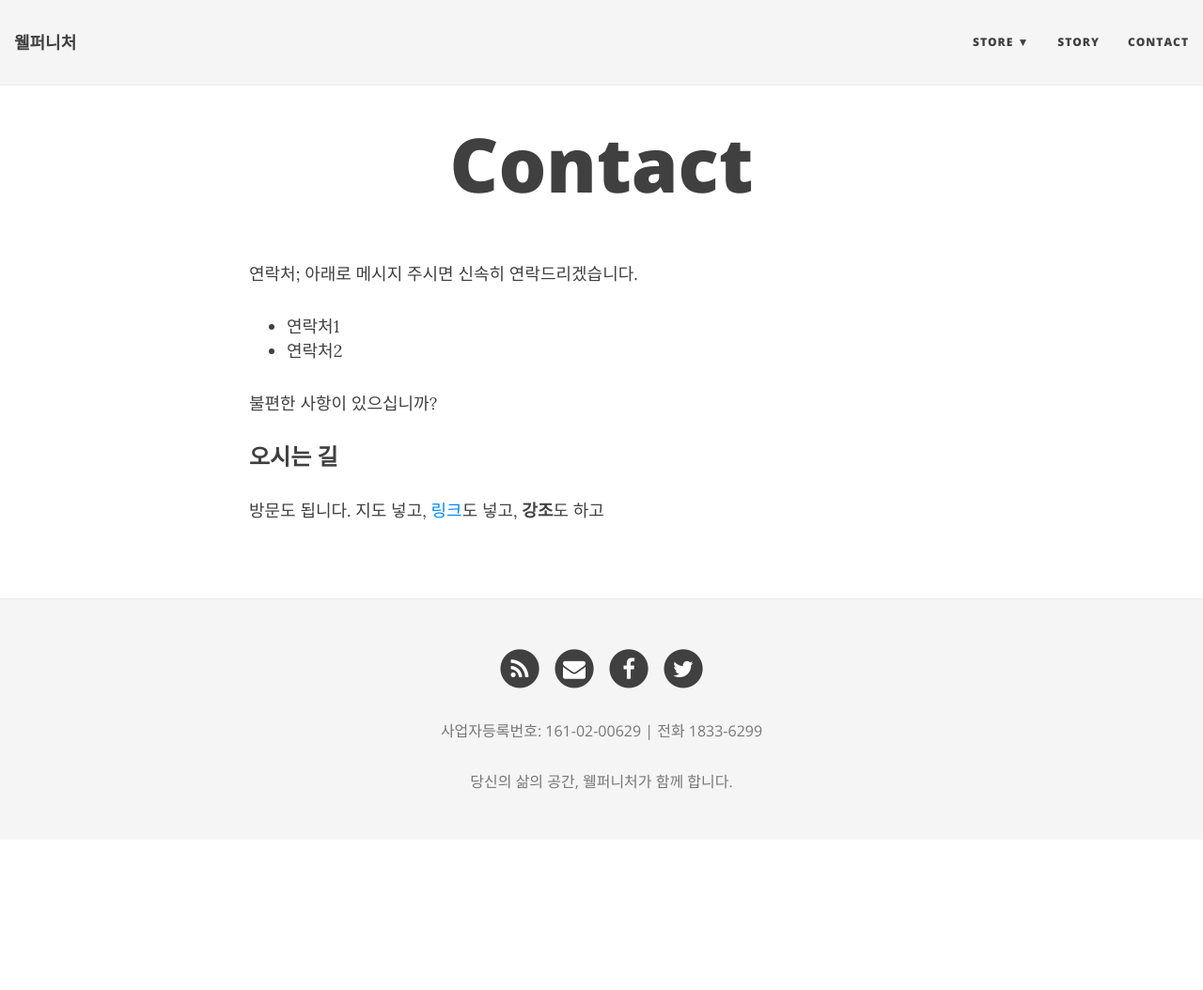
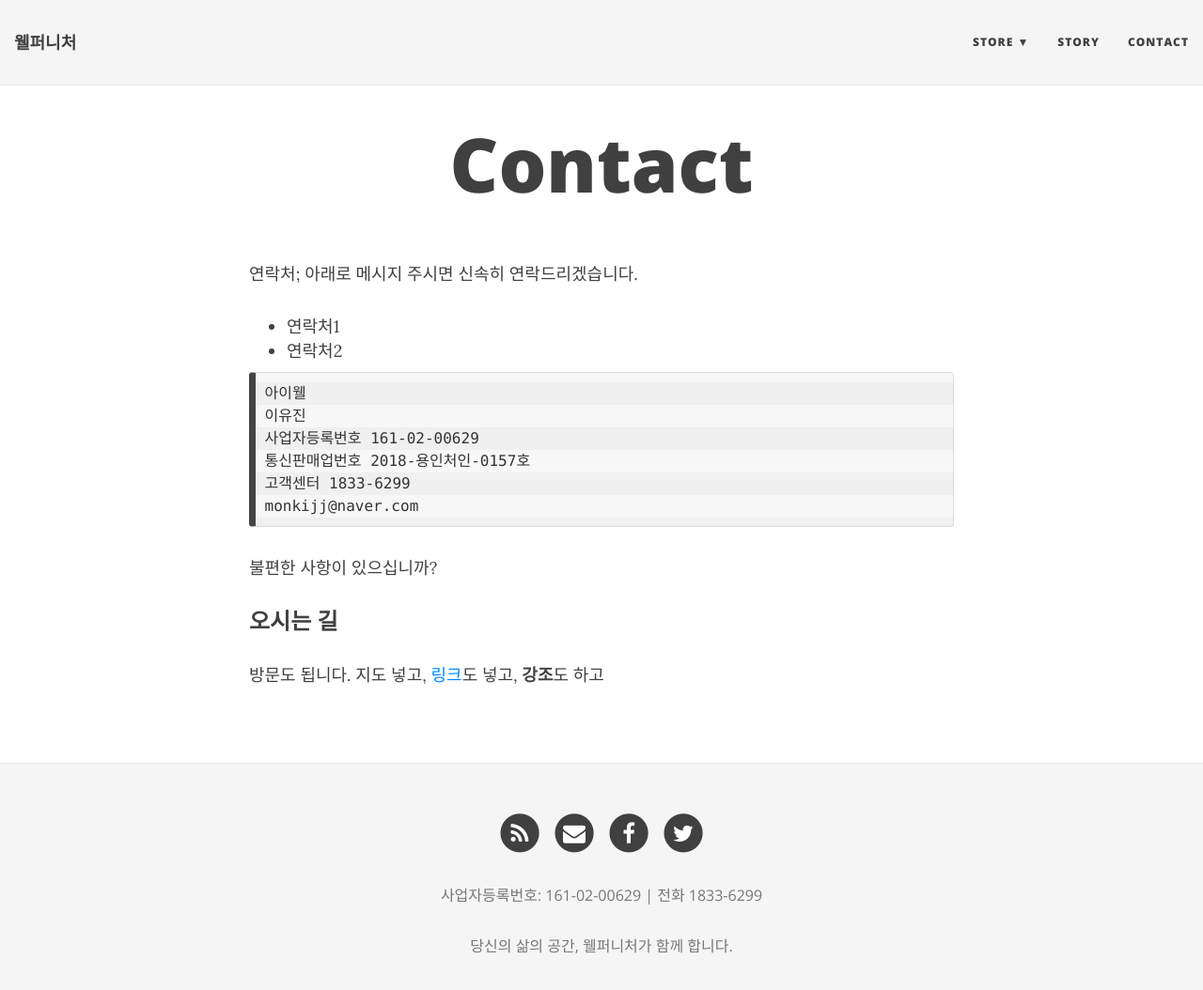
Before and after one commit to wellfurniture/wellfurniture.github.io, a Jekyll site: the page built from contact.md, in a window 1280 px wide and 1069 px high. Shown: the top 1054 px of the window at 94% size. Built offline with Jekyll 4.4.1, drawn with Linux system fonts in a browser that asks for light colours; nearby versions of some CDN libraries.

Commit message:
Update contact.md

````diff
--- a/contact.md
+++ b/contact.md
@@ -9,6 +9,15 @@ subtitle:
 - 연락처1
 - 연락처2
 
+```
+아이웰
+이유진
+사업자등록번호 161-02-00629
+통신판매업번호 2018-용인처인-0157호
+고객센터 1833-6299
+monkijj@naver.com
+```
+
 불편한 사항이 있으십니까?
 
 ### 오시는 길
````
